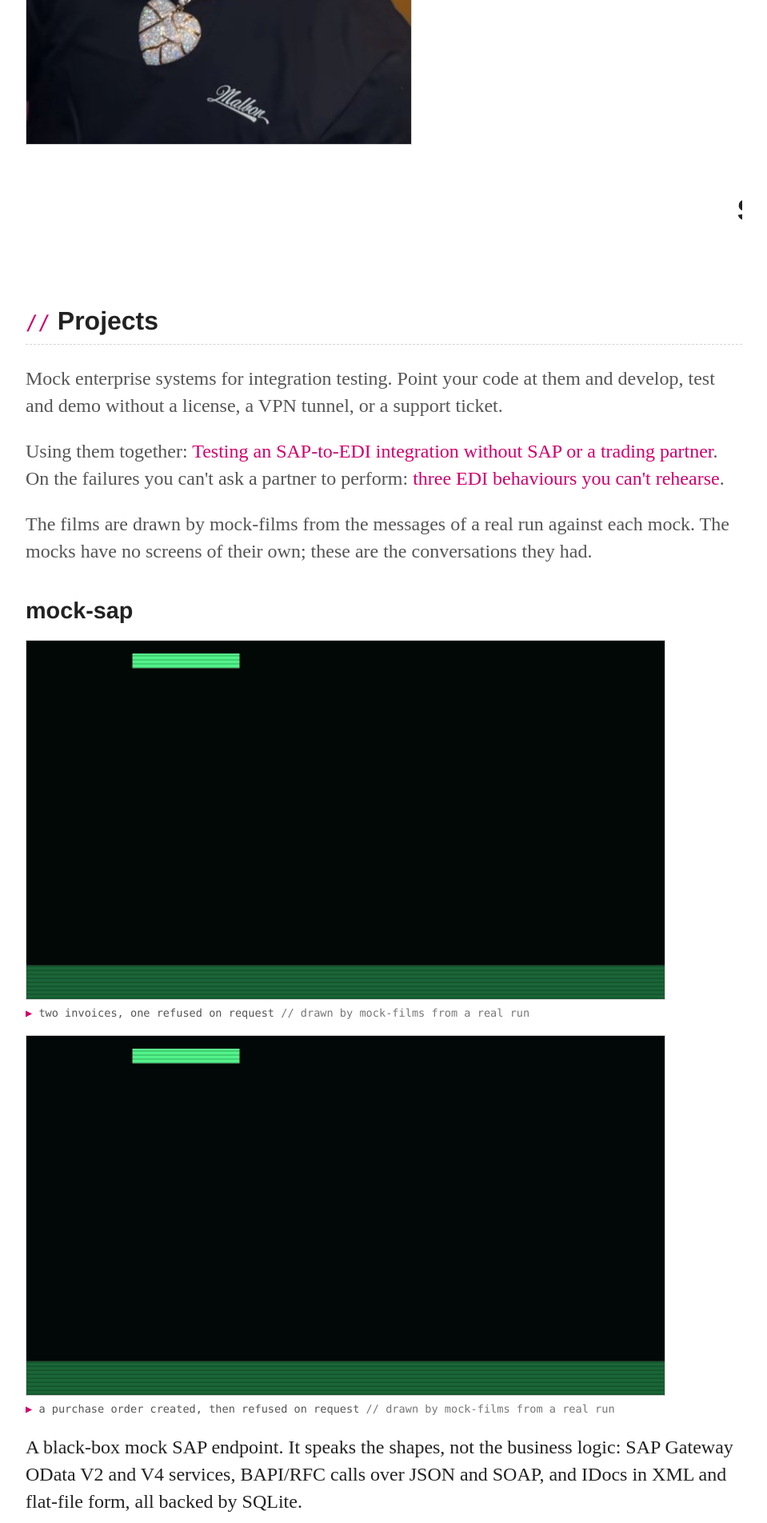
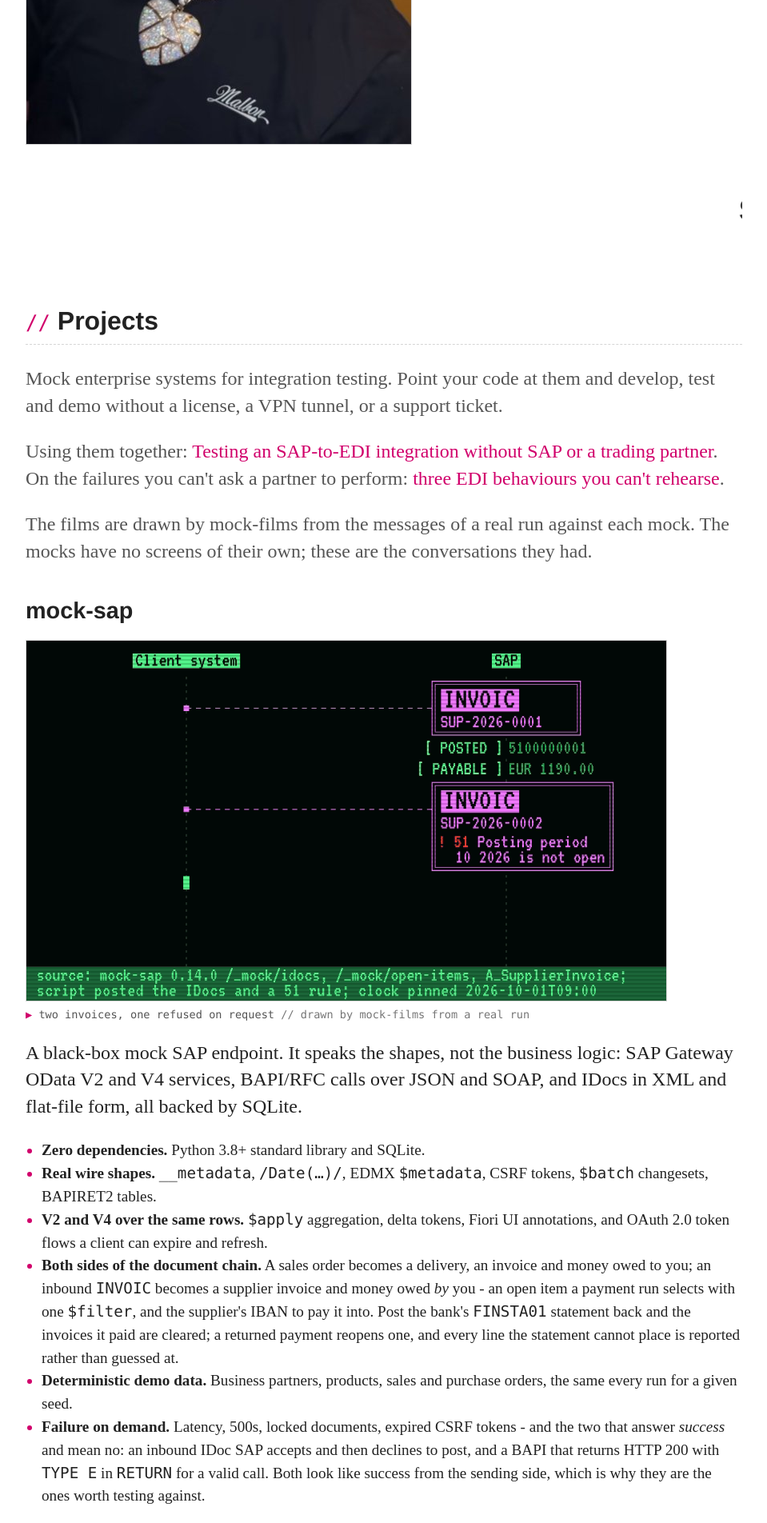
Before and after one commit to rseufert/rseufert.github.io, a Jekyll site: the page built from index.html, in a window 1280 px wide. Shown: the part 594-2498 px from the top of the page at 80% size, without its empty margins (160-1119 px from the left). Built offline with Jekyll 4.4.1, drawn with Linux system fonts in a browser that asks for light colours; some of the changed text lies outside the part shown.

Commit message:
Projects page: films at a true 800 px, still first, one per project up top
Following the mock-films team's notes on how the films are shown:

- A true 800 px. The films' pixel type is only sharp at exactly 800, and
  the page showed them at the column's 717 - or at 798 on wide screens,
  the border drawn inside the 800. A film now stands out past the column,
  centred on it, wherever the window has room, with its border outside
  the 800, and scales only below that.
- Still first, play on demand. Each film shows its final frame and plays
  the GIF on a click (js/films.js), so seven films no longer loop at once
  and a visitor loads about 260 KB of stills instead of 940 KB of GIFs.
  Without the script the still links to the GIF. The <picture> for
  reduced motion is no longer needed: nothing moves unless asked to.
- One film before the description. A project leads with one film; the
  rest follow its features list.

film_stills and sync_films read and write the new markup, and sync_films
places a new film by the same rule.

Co-Authored-By: Claude Opus 5.5 <noreply@anthropic.com>
Claude-Session: https://claude.ai/code/session_015RDTBgG3oYVSZTAaz1gNwq

```diff
--- a/css/main.css
+++ b/css/main.css
@@ -195,19 +195,54 @@ ul.posts .date {
     margin-left: 6px;
 }
 
-/* Films: a real exchange with a mock, recorded by mock-films. Scaled to the
-   column (they are 800 wide and the column is not, on a phone or a laptop),
-   framed like the photo, and captioned like a terminal. A visitor who asked
-   for less motion gets the final frame instead, via <picture>. */
+/* Films: a real exchange with a mock, drawn by mock-films. Each is 800 wide
+   and its pixel type only lands on whole pixels at exactly 800, so a film is
+   shown at 800 wherever the window has room - standing out past the text
+   column, centred on it, when the column is narrower - and scales only below
+   that. The border sits outside the 800. The page shows the final frame; a
+   click plays the GIF (js/films.js). */
 .project .film {
-    margin: 20px 0;
+    --film: min(802px, calc(100vw - 32px));
+    width: var(--film);
+    margin: 20px 0 20px min(0px, calc((100% - var(--film)) / 2));
+}
+.project .film a.play {
+    position: relative;
+    display: block;
+    width: fit-content;
+    max-width: 100%;
 }
 .project .film img {
     display: block;
-    max-width: 100%;
+    width: 800px;
+    max-width: calc(100% - 2px);
     height: auto;
-    box-sizing: border-box;   /* the border inside the 100%, not beside it */
     border: 1px solid var(--rule);
+}
+.project .film a.play:hover img, .project .film a.play:focus-visible img {
+    border-color: var(--accent);
+}
+.project .film a.play::after {
+    content: "\25B6  play";
+    position: absolute;
+    top: 10px;
+    right: 10px;
+    padding: 2px 8px;
+    font-family: var(--mono);
+    font-size: 0.85em;
+    color: var(--accent);
+    background: var(--bg);
+    border: 1px solid var(--accent);
+    /* Only while pointed at or focused: at rest it would cover the film's
+       top-right corner, where the films put a party's name or the clock. */
+    opacity: 0;
+    transition: opacity 0.15s;
+}
+.project .film a.play:hover::after, .project .film a.play:focus-visible::after {
+    opacity: 1;
+}
+.project .film a.play[aria-pressed="true"]::after {
+    content: "\25A0  still";
 }
 .project .film figcaption {
     font-family: var(--mono);
--- a/index.html
+++ b/index.html
@@ -20,18 +20,8 @@ title: Rick Seufert
 	<div class="project">
 		<h3><a href="https://github.com/rseufert/mock-sap">mock-sap</a></h3>
 		<figure class="film">
-			<picture>
-				<source media="(prefers-reduced-motion: reduce)" srcset="/blog/sap_invoices.png">
-				<img src="/blog/sap_invoices.gif" width="800" height="450" alt="Two supplier invoices are sent to mock-sap as INVOIC IDocs for one purchase order. The first posts and leaves EUR 1190.00 payable. The second is refused with status 51, &quot;Posting period 10 2026 is not open&quot;. The capture script told the mock to refuse it; mock-sap itself does not check posting periods.">
-			</picture>
+			<a class="play" href="/blog/sap_invoices.gif" title="play the film"><img src="/blog/sap_invoices.png" width="800" height="450" alt="Two supplier invoices are sent to mock-sap as INVOIC IDocs for one purchase order. The first posts and leaves EUR 1190.00 payable. The second is refused with status 51, &quot;Posting period 10 2026 is not open&quot;. The capture script told the mock to refuse it; mock-sap itself does not check posting periods."></a>
 			<figcaption>two invoices, one refused on request <span>drawn by mock-films from a real run</span></figcaption>
-		</figure>
-		<figure class="film">
-			<picture>
-				<source media="(prefers-reduced-motion: reduce)" srcset="/blog/sap_bapi.png">
-				<img src="/blog/sap_bapi.gif" width="800" height="450" loading="lazy" alt="A client asks mock-sap to create a purchase order with BAPI_PO_CREATE1 and then commits it. Each call is answered by a RETURN, the first carrying the new order's number. The same create is then refused with message E SR 000. The capture script posted the rule that told the mock to refuse it.">
-			</picture>
-			<figcaption>a purchase order created, then refused on request <span>drawn by mock-films from a real run</span></figcaption>
 		</figure>
 		<p>A black-box mock SAP endpoint. It speaks the shapes, not the business logic: SAP Gateway OData V2 and V4 services, BAPI/RFC calls over JSON and SOAP, and IDocs in XML and flat-file form, all backed by SQLite.</p>
 		<ul class="features">
@@ -42,6 +32,10 @@ title: Rick Seufert
 			<li><strong>Deterministic demo data.</strong> Business partners, products, sales and purchase orders, the same every run for a given seed.</li>
 			<li><strong>Failure on demand.</strong> Latency, 500s, locked documents, expired CSRF tokens - and the two that answer <em>success</em> and mean no: an inbound IDoc SAP accepts and then declines to post, and a BAPI that returns HTTP 200 with <code>TYPE E</code> in <code>RETURN</code> for a valid call. Both look like success from the sending side, which is why they are the ones worth testing against.</li>
 		</ul>
+		<figure class="film">
+			<a class="play" href="/blog/sap_bapi.gif" title="play the film"><img src="/blog/sap_bapi.png" width="800" height="450" loading="lazy" alt="A client asks mock-sap to create a purchase order with BAPI_PO_CREATE1 and then commits it. Each call is answered by a RETURN, the first carrying the new order's number. The same create is then refused with message E SR 000. The capture script posted the rule that told the mock to refuse it."></a>
+			<figcaption>a purchase order created, then refused on request <span>drawn by mock-films from a real run</span></figcaption>
+		</figure>
 <pre><code>pip install mock-sap
 mock-sap --port 8000
 curl "http://127.0.0.1:8000/sap/opu/odata/sap/API_SALES_ORDER_SRV/A_SalesOrder?\$top=1&amp;\$format=json"</code></pre>
@@ -51,25 +45,8 @@ curl "http://127.0.0.1:8000/sap/opu/odata/sap/API_SALES_ORDER_SRV/A_SalesOrder?\
 	<div class="project">
 		<h3><a href="https://github.com/rseufert/mock-edi">mock-edi</a></h3>
 		<figure class="film">
-			<picture>
-				<source media="(prefers-reduced-motion: reduce)" srcset="/blog/edi_overshipped.png">
-				<img src="/blog/edi_overshipped.gif" width="800" height="450" loading="lazy" alt="mock-edi sends a purchase order, and the seller answers with an order response, a despatch advice and an invoice, each of which the mock acknowledges. The mock reports two problems on the despatch advice: 130 shipped against 100 confirmed and 100 ordered. The seller's documents were sent by the capture script.">
-			</picture>
+			<a class="play" href="/blog/edi_overshipped.gif" title="play the film"><img src="/blog/edi_overshipped.png" width="800" height="450" loading="lazy" alt="mock-edi sends a purchase order, and the seller answers with an order response, a despatch advice and an invoice, each of which the mock acknowledges. The mock reports two problems on the despatch advice: 130 shipped against 100 confirmed and 100 ordered. The seller's documents were sent by the capture script."></a>
 			<figcaption>an order that ships too much <span>drawn by mock-films from a real run</span></figcaption>
-		</figure>
-		<figure class="film">
-			<picture>
-				<source media="(prefers-reduced-motion: reduce)" srcset="/blog/edi_waits.png">
-				<img src="/blog/edi_waits.gif" width="800" height="450" loading="lazy" alt="ACME's order reaches mock-edi, which answers at once and records two promises, a despatch due in an hour and an invoice due in two. The capture set those delays and moves the clock an hour at a time, and each promise fills in when its work appears.">
-			</picture>
-			<figcaption>an order that waits for the clock <span>drawn by mock-films from a real run</span></figcaption>
-		</figure>
-		<figure class="film">
-			<picture>
-				<source media="(prefers-reduced-motion: reduce)" srcset="/blog/edi_850_film.png">
-				<img src="/blog/edi_850_film.gif" width="800" height="450" loading="lazy" alt="The capture script asked mock-edi to place an order, and the X12 850 the mock wrote is typed segment by segment from ISA to IEA, each named from the mock's own dictionary; the envelope segments are not in it and are marked unnamed. The script then altered IEA02, the interchange control number, in a copy and posted the copy to /_mock/validate. Only the altered IEA is typed again, with the mock's refusal beneath it and the wrong number in red.">
-			</picture>
-			<figcaption>an 850 opened, and an altered copy refused <span>drawn by mock-films from a real run</span></figcaption>
 		</figure>
 		<p>A mock EDI trading partner. Not an EDI library or an AS2 server, but the thing on the other end. Send it an 850 and it answers with a 997, an 855, an 856 and an 810. Send it EDIFACT <code>ORDERS</code> and you get <code>CONTRL</code>, <code>ORDRSP</code>, <code>DESADV</code> and <code>INVOIC</code>.</p>
 <pre><code>   you ──850──▶  mock-edi
@@ -86,6 +63,14 @@ curl "http://127.0.0.1:8000/sap/opu/odata/sap/API_SALES_ORDER_SRV/A_SalesOrder?\
 			<li><strong>Failure on demand.</strong> Short shipments, rejected lines, duplicate invoices, documents out of order, answers an hour late, corrupt trailers, a translator that rejects everything, an invoice that never comes, a strict partner, a partner that never answers.</li>
 			<li><strong>Validates its own output</strong> against the same dictionary it checks yours against.</li>
 		</ul>
+		<figure class="film">
+			<a class="play" href="/blog/edi_waits.gif" title="play the film"><img src="/blog/edi_waits.png" width="800" height="450" loading="lazy" alt="ACME's order reaches mock-edi, which answers at once and records two promises, a despatch due in an hour and an invoice due in two. The capture set those delays and moves the clock an hour at a time, and each promise fills in when its work appears."></a>
+			<figcaption>an order that waits for the clock <span>drawn by mock-films from a real run</span></figcaption>
+		</figure>
+		<figure class="film">
+			<a class="play" href="/blog/edi_850_film.gif" title="play the film"><img src="/blog/edi_850_film.png" width="800" height="450" loading="lazy" alt="The capture script asked mock-edi to place an order, and the X12 850 the mock wrote is typed segment by segment from ISA to IEA, each named from the mock's own dictionary; the envelope segments are not in it and are marked unnamed. The script then altered IEA02, the interchange control number, in a copy and posted the copy to /_mock/validate. Only the altered IEA is typed again, with the mock's refusal beneath it and the wrong number in red."></a>
+			<figcaption>an 850 opened, and an altered copy refused <span>drawn by mock-films from a real run</span></figcaption>
+		</figure>
 <pre><code>pip install mock-edi
 mock-edi --port 8080
 curl -X POST --data-binary @order.edi http://127.0.0.1:8080/edi</code></pre>
@@ -95,18 +80,8 @@ curl -X POST --data-binary @order.edi http://127.0.0.1:8080/edi</code></pre>
 	<div class="project">
 		<h3><a href="https://github.com/rseufert/mock-bank">mock-bank</a></h3>
 		<figure class="film">
-			<picture>
-				<source media="(prefers-reduced-motion: reduce)" srcset="/blog/bank_four_payments_film.png">
-				<img src="/blog/bank_four_payments_film.gif" width="800" height="450" loading="lazy" alt="ACME sends mock-bank a file of four payments, and the bank's status report rejects two, giving a reason for each. The capture then advances the bank's clock twice: the other two payments are booked and reported in a debit notification, and then in a statement. The rejected two appear in neither.">
-			</picture>
+			<a class="play" href="/blog/bank_four_payments_film.gif" title="play the film"><img src="/blog/bank_four_payments_film.png" width="800" height="450" loading="lazy" alt="ACME sends mock-bank a file of four payments, and the bank's status report rejects two, giving a reason for each. The capture then advances the bank's clock twice: the other two payments are booked and reported in a debit notification, and then in a statement. The rejected two appear in neither."></a>
 			<figcaption>a payment file, half of it rejected <span>drawn by mock-films from a real run</span></figcaption>
-		</figure>
-		<figure class="film">
-			<picture>
-				<source media="(prefers-reduced-motion: reduce)" srcset="/blog/bank_returned_film.png">
-				<img src="/blog/bank_returned_film.gif" width="800" height="450" loading="lazy" alt="ACME pays one invoice of EUR 1250.00 through mock-bank; it is accepted, and booked and debited on Friday. The capture script then advances the bank's clock a day at a time: Saturday and Sunday are not business days, and no message about the payment arrives on Monday or Tuesday. On Wednesday a pacs.004 returns the payment with reason AC04 and a camt.054 credits the money back. The script had set ACME's account to have payments returned three business days later with AC04, one of the mock's behaviours.">
-			</picture>
-			<figcaption>a payment that comes back <span>drawn by mock-films from a real run</span></figcaption>
 		</figure>
 		<p>A mock bank that speaks ISO 20022 and NACHA, over HTTP and over a drop folder, so you can test a payment integration without a bank, a test IBAN, or six weeks of onboarding. It is not a ledger and not a payment provider: it holds four accounts, moves balances in minor units, and refuses by name anything it does not implement.</p>
 <pre><code>   you ──pain.001──▶  mock-bank
@@ -131,6 +106,10 @@ curl -X POST --data-binary @order.edi http://127.0.0.1:8080/edi</code></pre>
 			<li><strong>Its own output is checked against somebody else's files.</strong> Every ISO 20022 message is validated against schemas fetched from pinned commits, and the NACHA and BAI2 readers are held to files from <a href="https://github.com/moov-io">moov-io</a> - because a reader and a writer built from one declaration agree with each other even when both are wrong. That is how the mock found it was counting a returned debit as a credit, and that its BAI2 reader could not open a real bank's file.</li>
 			<li><strong>Worked end to end with the other mocks.</strong> <code>payment_run</code> does what SAP's <code>F110</code> does: select the open items that are due from <a href="https://github.com/rseufert/mock-sap">mock-sap</a>, pay them in one file, and post each statement back so SAP clears what was paid and reopens what came back. Twenty-three tests, run in CI against mock-sap from PyPI - twice, once over ISO 20022 and once over ACH, because the same run has to survive both.</li>
 		</ul>
+		<figure class="film">
+			<a class="play" href="/blog/bank_returned_film.gif" title="play the film"><img src="/blog/bank_returned_film.png" width="800" height="450" loading="lazy" alt="ACME pays one invoice of EUR 1250.00 through mock-bank; it is accepted, and booked and debited on Friday. The capture script then advances the bank's clock a day at a time: Saturday and Sunday are not business days, and no message about the payment arrives on Monday or Tuesday. On Wednesday a pacs.004 returns the payment with reason AC04 and a camt.054 credits the money back. The script had set ACME's account to have payments returned three business days later with AC04, one of the mock's behaviours."></a>
+			<figcaption>a payment that comes back <span>drawn by mock-films from a real run</span></figcaption>
+		</figure>
 <pre><code>pip install mock-bank
 mock-bank --port 8090
 curl -X POST --data-binary @pain001.xml http://127.0.0.1:8090/payments</code></pre>
@@ -244,3 +223,4 @@ cd examples &amp;&amp; python3 -m unittest -v test_payment_run</code></pre>
 		<p class="links"><a href="/blog/2026/09/24/testing-an-sap-to-edi-integration#the-sap-payment-run">Walkthrough</a> · <a href="https://github.com/rseufert/mock-bank/tree/main/examples">Code</a></p>
 	</div><!-- /.project -->
 </section><!-- /.projects -->
+<script src="/js/films.js" defer></script>
--- /dev/null
+++ b/js/films.js
@@ -0,0 +1,24 @@
+// Each film on the projects page starts as its final frame, a PNG that tells
+// the story on its own. A click plays the GIF and a second click goes back to
+// the still, so nothing moves unless the visitor asked it to. Without this
+// script the link still works: it opens the GIF by itself.
+document.querySelectorAll("figure.film a.play").forEach(function (link) {
+    var img = link.querySelector("img");
+    var still = img.getAttribute("src");
+
+    function toggle(event) {
+        event.preventDefault();
+        var playing = link.getAttribute("aria-pressed") === "true";
+        img.src = playing ? still : link.getAttribute("href");
+        link.setAttribute("aria-pressed", String(!playing));
+        link.title = playing ? "play the film" : "back to the still";
+    }
+
+    link.setAttribute("role", "button");
+    link.setAttribute("aria-pressed", "false");
+    link.addEventListener("click", toggle);
+    // A link answers Enter; a button answers Space too.
+    link.addEventListener("keydown", function (event) {
+        if (event.key === " ") toggle(event);
+    });
+});
```
Also changed, not shown: tools/film_stills.py (+16 -20 lines), tools/sync_films.py (+17 -12 lines), .github/workflows/films.yml, README.md.
